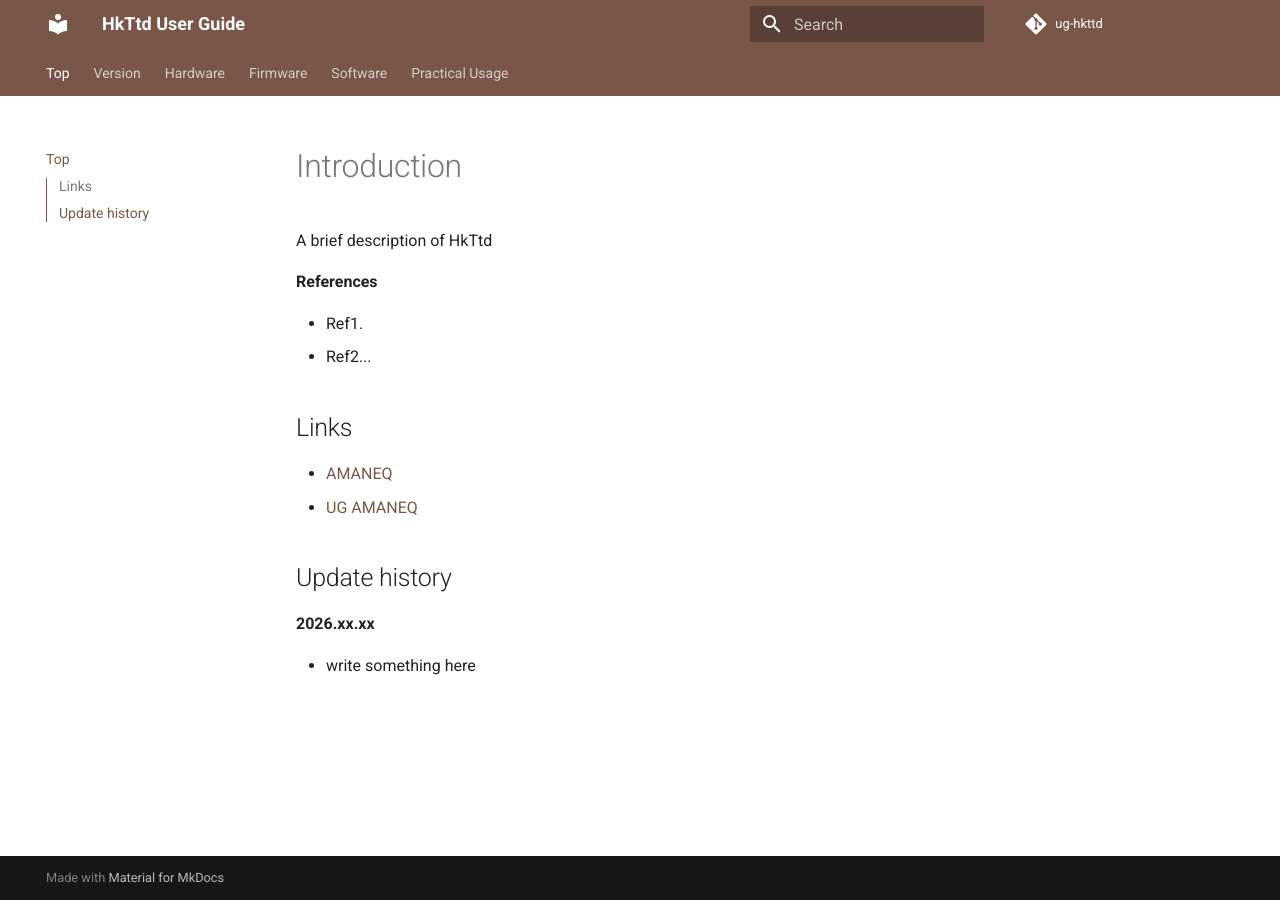
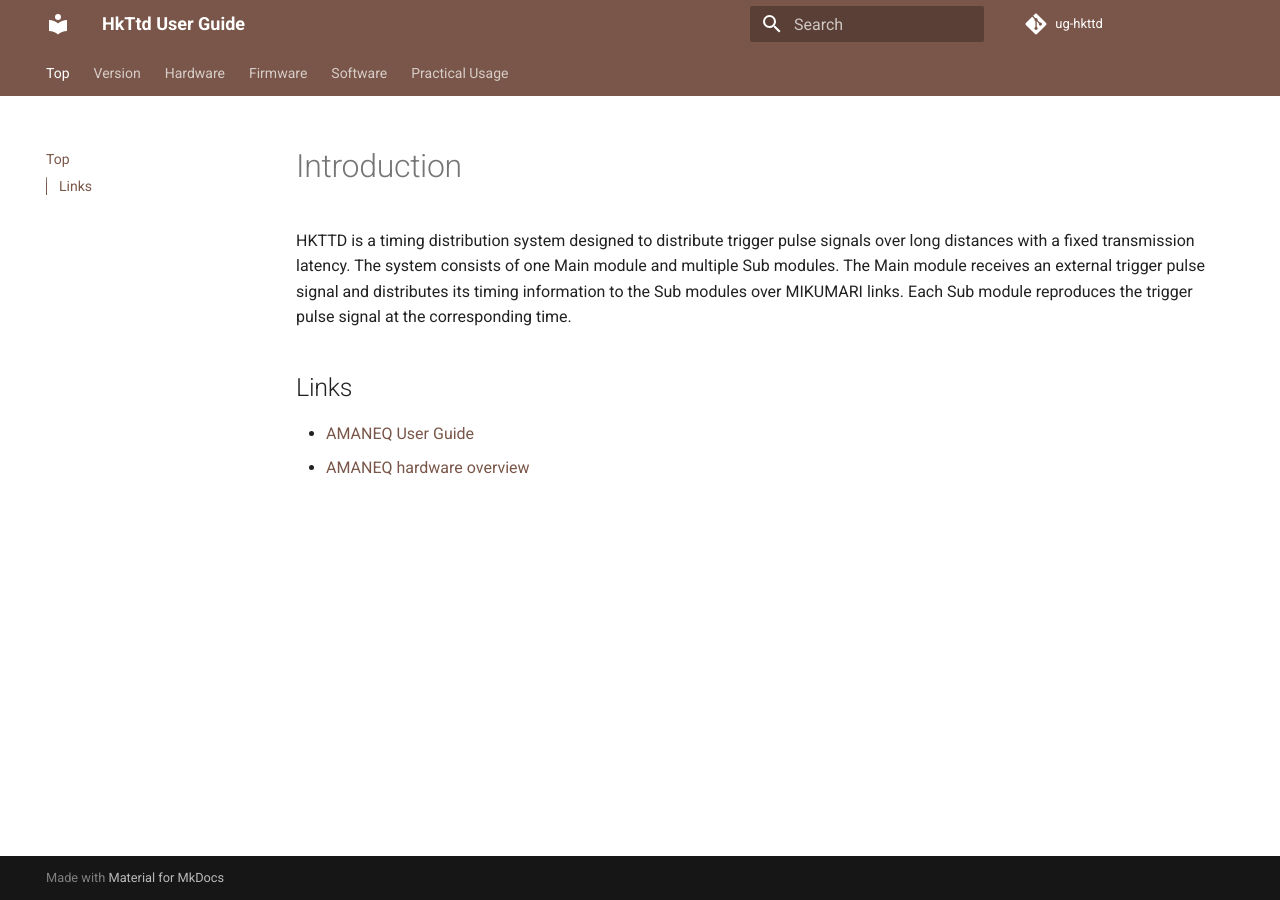
Before and after one commit to saz12341/ug-hkttd, an MkDocs documentation site: the page built from docs/index.md, in a window 1280 px wide. Built offline with MkDocs 1.6.1 and Material for MkDocs 9.7.7, drawn with Linux system fonts in a browser that asks for light colours; comment, search, counter and statistics services are not loaded.

Commit message:
docs: add HKTTD introduction

```diff
--- a/docs/index.md
+++ b/docs/index.md
@@ -1,19 +1,11 @@
 # Introduction
 
-A brief description of HkTtd
-
-**References**
-
-- Ref1.
-- Ref2...
+HKTTD is a timing distribution system designed to distribute trigger pulse signals over long distances with a fixed transmission latency.
+The system consists of one Main module and multiple Sub modules.
+The Main module receives an external trigger pulse signal and distributes its timing information to the Sub modules over MIKUMARI links.
+Each Sub module reproduces the trigger pulse signal at the corresponding time.
 
 ## Links
 
-- [AMANEQ](https://openit.kek.jp/project/StrHRTDC/StrHRTDC)
-- [UG AMANEQ](https://spadi-alliance.rcnp.osaka-u.ac.jp/ug-amaneq/)
-
-## Update history
-
-**2026.xx.xx**
-
-- write something here
+- [AMANEQ User Guide](https://spadi-alliance.rcnp.osaka-u.ac.jp/ug-amaneq/)
+- [AMANEQ hardware overview](https://spadi-alliance.rcnp.osaka-u.ac.jp/ug-amaneq/hardware/overview/overview/)
```
Also changed, not shown: AGENTS.md (added, +21 -0 lines).
